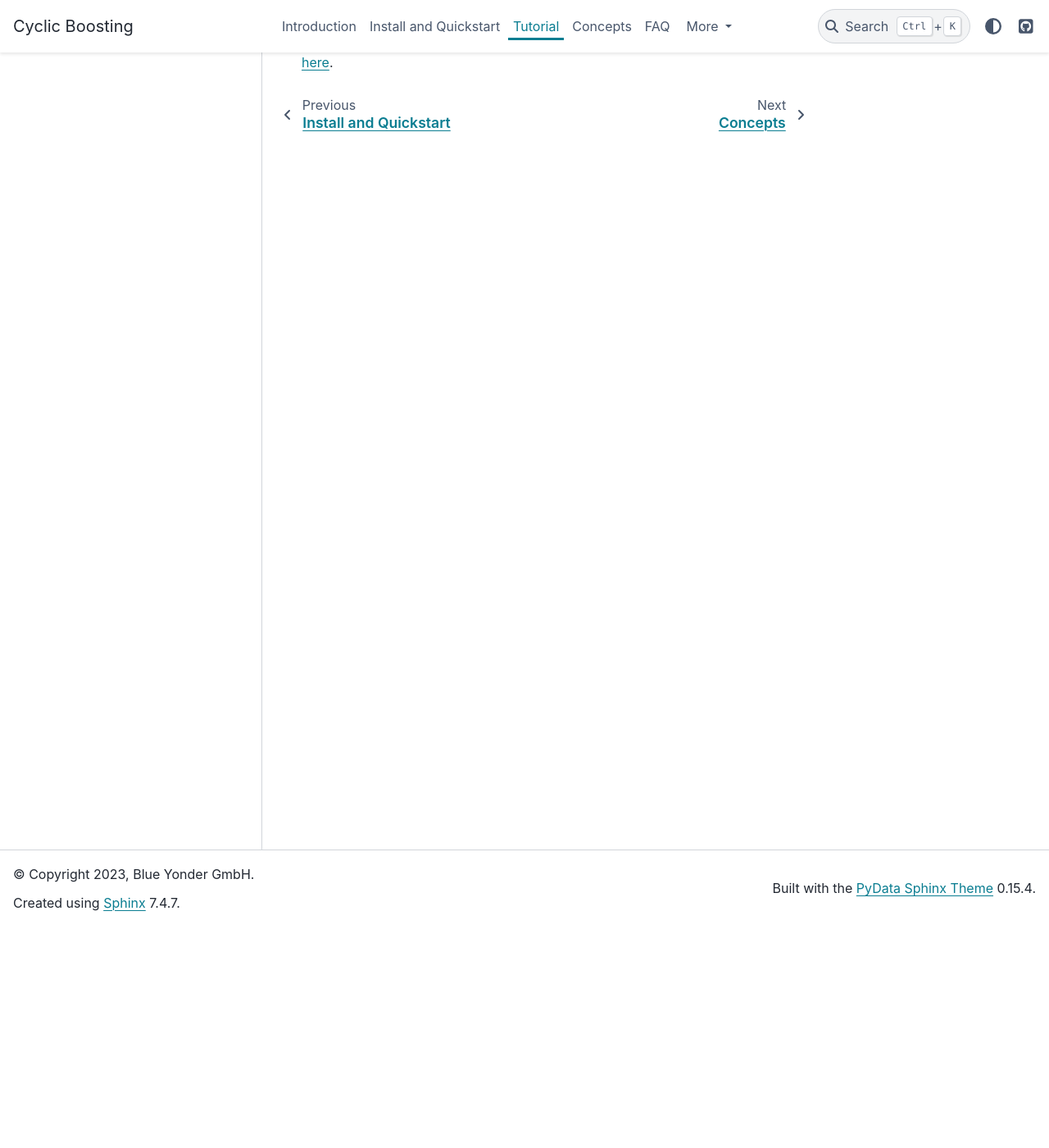
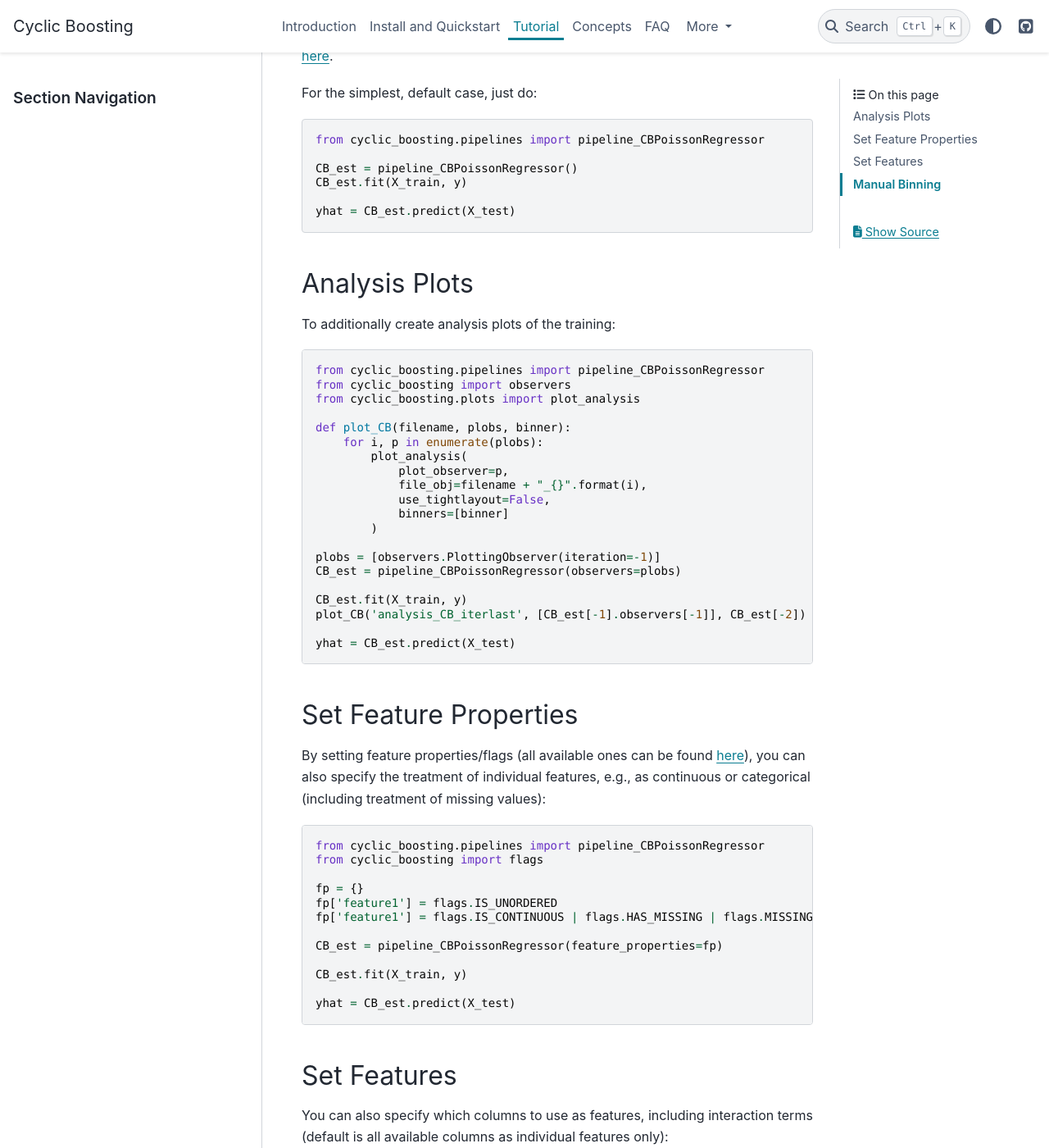
Before and after one commit to Blue-Yonder-OSS/cyclic-boosting, a Sphinx documentation site: the page built from docs/source/tutorial.md, in a window 1280 px wide and 1400 px high, scrolled down 270 px. Shown: the whole window at 82% size. Built offline with Sphinx 7.4.7 and the PyData theme 0.15.4, drawn with Linux system fonts in a browser that asks for light colours; some of the changed text lies outside the part shown.

Commit message:
some examples in tutorial section

````diff
--- a/docs/source/tutorial.md
+++ b/docs/source/tutorial.md
@@ -1,13 +1,106 @@
 # Tutorial
 
 Cyclic Boosting can be used in a
-[scikit-learn](https://scikit-learn.org/stable/)-like fashion, combining a
-binning method (e.g.,
-[BinNumberTransformer](https://github.com/Blue-Yonder-OSS/cyclic-boosting/blob/main/cyclic_boosting/binning/bin_number_transformer.py))
-with a Cyclic Boosting estimator (find all estimators in the
-[init](https://github.com/Blue-Yonder-OSS/cyclic-boosting/blob/main/cyclic_boosting/__init__.py)).
-Usage examples can be found in the
+[scikit-learn](https://scikit-learn.org/stable/)-like fashion.
+
+Several examples can be found in the
 [integration tests](https://github.com/Blue-Yonder-OSS/cyclic-boosting/blob/main/tests/test_integration.py).
 
 A more detailed example, including additional helper functionality, can be
 found [here](https://github.com/Blue-Yonder-OSS/cyclic-boosting-example).
+
+For the simplest, default case, just do:
+```python
+from cyclic_boosting.pipelines import pipeline_CBPoissonRegressor
+
+CB_est = pipeline_CBPoissonRegressor()
+CB_est.fit(X_train, y)
+
+yhat = CB_est.predict(X_test)
+```
+
+## Analysis Plots
+
+To additionally create analysis plots of the training:
+```python
+from cyclic_boosting.pipelines import pipeline_CBPoissonRegressor
+from cyclic_boosting import observers
+from cyclic_boosting.plots import plot_analysis
+
+def plot_CB(filename, plobs, binner):
+    for i, p in enumerate(plobs):
+        plot_analysis(
+            plot_observer=p,
+            file_obj=filename + "_{}".format(i),
+            use_tightlayout=False,
+            binners=[binner]
+        )
+
+plobs = [observers.PlottingObserver(iteration=-1)]
+CB_est = pipeline_CBPoissonRegressor(observers=plobs)
+
+CB_est.fit(X_train, y)
+plot_CB('analysis_CB_iterlast', [CB_est[-1].observers[-1]], CB_est[-2])
+
+yhat = CB_est.predict(X_test)
+```
+
+## Set Feature Properties
+By setting feature properties/flags (all available ones can be found
+[here](https://cyclic-boosting.readthedocs.io/en/latest/cyclic_boosting.html#module-cyclic_boosting.flags)),
+you can also specify the treatment of individual features, e.g., as continuous
+or categorical (including treatment of missing values):
+```python
+from cyclic_boosting.pipelines import pipeline_CBPoissonRegressor
+from cyclic_boosting import flags
+
+fp = {}
+fp['feature1'] = flags.IS_UNORDERED
+fp['feature1'] = flags.IS_CONTINUOUS | flags.HAS_MISSING | flags.MISSING_NOT_LEARNED
+
+CB_est = pipeline_CBPoissonRegressor(feature_properties=fp)
+
+CB_est.fit(X_train, y)
+
+yhat = CB_est.predict(X_test)
+```
+
+## Set Features
+You can also specify which columns to use as features, including interaction
+terms (default is all available columns as individual features only):
+```python
+from cyclic_boosting.pipelines import pipeline_CBPoissonRegressor
+
+features = [
+    'feature1',
+    'feature2',
+    ('feature1', 'feature2')
+]
+
+CB_est = pipeline_CBPoissonRegressor(feature_groups=features)
+
+CB_est.fit(X_train, y)
+
+yhat = CB_est.predict(X_test)
+```
+
+## Manual Binning
+Behind the scenes, Cyclic Boosting works by combining a binning method (e.g.,
+[BinNumberTransformer](https://github.com/Blue-Yonder-OSS/cyclic-boosting/blob/main/cyclic_boosting/binning/bin_number_transformer.py))
+with a Cyclic Boosting estimator (find all estimators
+[here](https://github.com/Blue-Yonder-OSS/cyclic-boosting/blob/main/cyclic_boosting/__init__.py)).
+
+If you want to use a different binning, e.g., a different number of bins
+(default is 100), you can combine binners and estimators manually:
+```python
+from sklearn.pipeline import Pipeline
+from cyclic_boosting import binning, CBPoissonRegressor
+
+binner = binning.BinNumberTransformer(n_bins=50)
+est = CBPoissonRegressor()
+CB_est = Pipeline([("binning", binner), ("CB", est)])
+
+CB_est.fit(X_train, y)
+
+yhat = CB_est.predict(X_test)
+```
````
